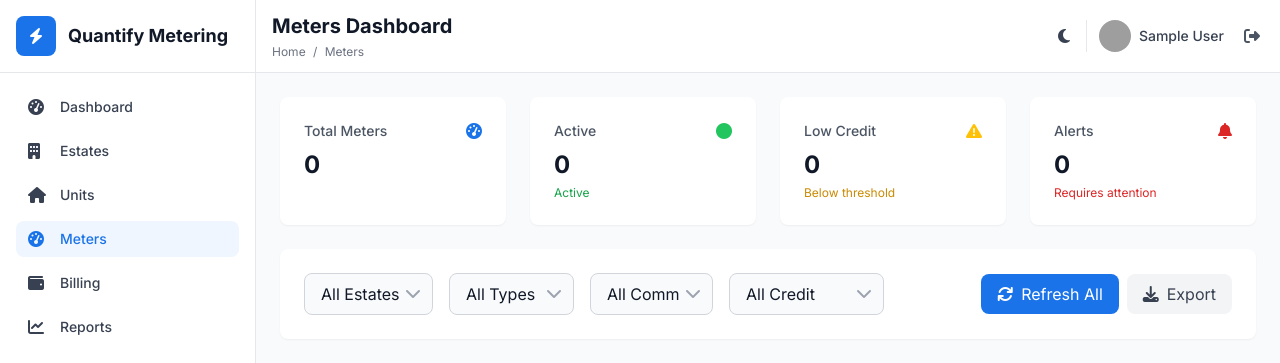
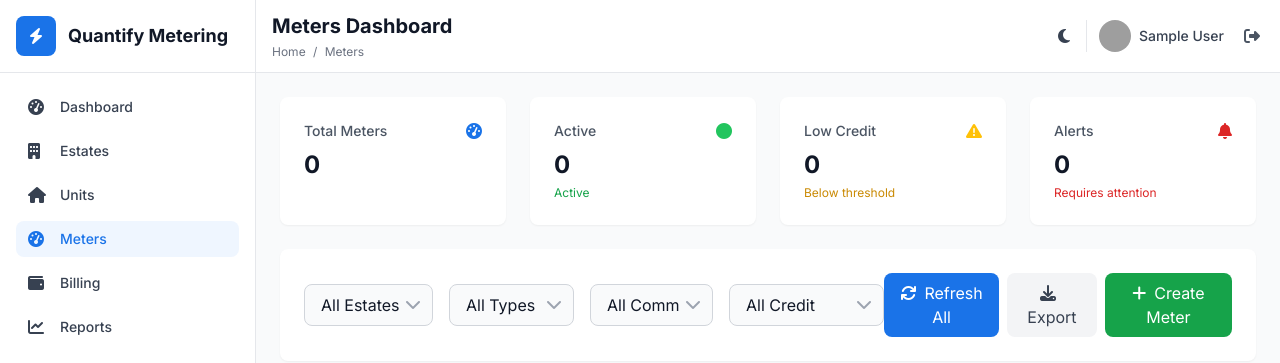
Before and after one commit to double-eye-za/QuantifyMeteringSystem, a Flask app: page /api/v1/meters in a window 1280 px wide. Shown: the top 363 px of the page. Run offline with Flask 3, Linux system fonts and the light colour scheme; the visitor is signed in with stand-in values (Sample User, id 1); data that the repository does not hold is empty; some libraries are stand-ins or nearby versions; grey boxes are pictures that could not be loaded.

Commit message:
feat: add meter creation and availability listing functionality, including a modal for user input and corresponding API endpoints

```diff
--- a/app/models/meter.py
+++ b/app/models/meter.py
@@ -73,10 +73,66 @@ class Meter(db.Model):
         return query
 
     @staticmethod
+    def list_available_by_type(meter_type: str):
+        """Meters of a type that are not assigned to any unit."""
+        from .unit import Unit
+
+        subq_ids = db.session.query(Unit.electricity_meter_id).union(
+            db.session.query(Unit.water_meter_id), db.session.query(Unit.solar_meter_id)
+        )
+        return (
+            Meter.query.filter(Meter.meter_type == meter_type)
+            .filter(~Meter.id.in_(subq_ids))
+            .order_by(Meter.serial_number.asc())
+            .all()
+        )
+
+    @staticmethod
     def get_by_id(meter_id):
         return Meter.query.get(meter_id)
 
-    def to_dict(self) -> dict:
+    @staticmethod
+    def create_from_payload(payload: dict):
+        meter = Meter(
+            serial_number=payload["serial_number"],
+            meter_type=payload["meter_type"],
+            manufacturer=payload.get("manufacturer"),
+            model=payload.get("model"),
+            installation_date=payload.get("installation_date"),
+            last_reading=None,
+            last_reading_date=None,
+            communication_type=payload.get("communication_type", "plc"),
+            communication_status=payload.get("communication_status", "online"),
+            last_communication=None,
+            firmware_version=payload.get("firmware_version"),
+            is_prepaid=payload.get("is_prepaid", True),
+            is_active=payload.get("is_active", True),
+        )
+        db.session.add(meter)
+        db.session.commit()
+        return meter
+
+    @staticmethod
+    def get_electricity_meters():
+        return (
+            Meter.get_all(meter_type="electricity")
+            .order_by(Meter.serial_number.asc())
+            .all()
+        )
+
+    @staticmethod
+    def get_water_meters():
+        return (
+            Meter.get_all(meter_type="water").order_by(Meter.serial_number.asc()).all()
+        )
+
+    @staticmethod
+    def get_solar_meters():
+        return (
+            Meter.get_all(meter_type="solar").order_by(Meter.serial_number.asc()).all()
+        )
+
+    def to_dict(self):
         return {
             "id": self.id,
             "serial_number": self.serial_number,
@@ -105,11 +161,11 @@ class Meter(db.Model):
         }
 
     @staticmethod
-    def count_all() -> int:
+    def count_all():
         return Meter.query.count()
 
     @staticmethod
-    def count_active_dc450s() -> int:
+    def count_active_dc450s():
         return Meter.query.filter(
             Meter.communication_type == "plc", Meter.communication_status == "online"
         ).count()
--- a/app/routes/v1/meters.py
+++ b/app/routes/v1/meters.py
@@ -252,6 +252,39 @@ def get_meter(meter_id: int):
     return jsonify({"data": meter.to_dict()})
 
 
+@api_v1.post("/meters")
+@login_required
+def create_meter():
+    payload = request.get_json(force=True) or {}
+    required = ["serial_number", "meter_type"]
+    missing = [f for f in required if not payload.get(f)]
+    if missing:
+        return jsonify({"error": f"Missing fields: {', '.join(missing)}"}), 400
+    meter = Meter.create_from_payload(payload)
+    return jsonify({"data": meter.to_dict()}), 201
+
+
+@api_v1.get("/meters/available")
+@login_required
+def available_meters():
+    meter_type = request.args.get("meter_type")
+    if not meter_type:
+        return jsonify({"error": "meter_type is required"}), 400
+    items = Meter.list_available_by_type(meter_type)
+    return jsonify(
+        {
+            "data": [
+                {
+                    "id": m.id,
+                    "serial_number": m.serial_number,
+                    "meter_type": m.meter_type,
+                }
+                for m in items
+            ]
+        }
+    )
+
+
 @api_v1.get("/meters/<int:meter_id>/readings")
 @login_required
 def meter_readings(meter_id: int):
--- a/app/templates/meters/meters.html
+++ b/app/templates/meters/meters.html
@@ -103,6 +103,9 @@ block breadcrumb %}
                     </button>
                     <button class="px-4 py-2 bg-gray-100 dark:bg-gray-700 text-gray-700 dark:text-gray-200 rounded-lg hover:bg-gray-200 dark:hover:bg-gray-600">
                         <i class="fas fa-download mr-2"></i>Export
+                    </button>
+                    <button type="button" onclick="showCreateMeter()" class="px-4 py-2 bg-green-600 text-white rounded-lg hover:bg-green-700">
+                        <i class="fas fa-plus mr-2"></i>Create Meter
                     </button>
                 </div>
             </div>
@@ -266,6 +269,61 @@ block breadcrumb %}
                 </div>
             </div>
         </div>
+
+        <!-- Create Meter Modal -->
+        <div id="createMeterModal" class="fixed inset-0 bg-black/50 z-50 hidden items-center justify-center p-4">
+          <div class="bg-white dark:bg-gray-800 rounded-lg shadow-xl w-full max-w-xl">
+            <div class="p-4 border-b border-gray-200 dark:border-gray-700 flex items-center justify-between">
+              <h3 class="text-lg font-semibold">Create New Meter</h3>
+              <button onclick="hideCreateMeter()"><i class="fas fa-times"></i></button>
+            </div>
+            <form id="createMeterForm" onsubmit="event.preventDefault(); submitCreateMeter();" class="p-4 space-y-4">
+              <div class="grid grid-cols-1 md:grid-cols-2 gap-4">
+                <div>
+                  <label class="text-sm">Serial Number</label>
+                  <input name="serial_number" class="w-full px-3 py-2 border rounded" required />
+                </div>
+                <div>
+                  <label class="text-sm">Meter Type</label>
+                  <select name="meter_type" class="w-full px-3 py-2 border rounded" required>
+                    <option value="electricity">Electricity</option>
+                    <option value="water">Water</option>
+                    <option value="solar">Solar</option>
+                  </select>
+                </div>
+              </div>
+              <div class="grid grid-cols-1 md:grid-cols-2 gap-4">
+                <div>
+                  <label class="text-sm">Manufacturer</label>
+                  <input name="manufacturer" class="w-full px-3 py-2 border rounded" />
+                </div>
+                <div>
+                  <label class="text-sm">Model</label>
+                  <input name="model" class="w-full px-3 py-2 border rounded" />
+                </div>
+              </div>
+              <div class="grid grid-cols-1 md:grid-cols-2 gap-4">
+                <div>
+                  <label class="text-sm">Communication Type</label>
+                  <select name="communication_type" class="w-full px-3 py-2 border rounded">
+                    <option value="plc">PLC</option>
+                    <option value="cellular">Cellular</option>
+                    <option value="wifi">Wi-Fi</option>
+                    <option value="manual">Manual</option>
+                  </select>
+                </div>
+                <div>
+                  <label class="text-sm">Firmware Version</label>
+                  <input name="firmware_version" class="w-full px-3 py-2 border rounded" />
+                </div>
+              </div>
+              <div class="flex justify-end gap-2 pt-2">
+                <button type="button" onclick="hideCreateMeter()" class="px-3 py-2 border rounded">Cancel</button>
+                <button type="submit" class="px-3 py-2 bg-primary text-white rounded">Create</button>
+              </div>
+            </form>
+          </div>
+        </div>
 {% endblock %} {% block extra_js %}
     <script>
         // Auto-refresh simulation (updates last reading times)
@@ -285,5 +343,22 @@ block breadcrumb %}
                 }
             }
         }, 5000);
+
+        function showCreateMeter(){
+          const m = document.getElementById('createMeterModal');
+          m.classList.remove('hidden'); m.classList.add('flex');
+        }
+        function hideCreateMeter(){
+          const m = document.getElementById('createMeterModal');
+          m.classList.add('hidden'); m.classList.remove('flex');
+        }
+        async function submitCreateMeter(){
+          const form = document.getElementById('createMeterForm');
+          const payload = Object.fromEntries(new FormData(form).entries());
+          const resp = await fetch('/api/v1/meters', { method: 'POST', headers: { 'Content-Type': 'application/json' }, body: JSON.stringify(payload) });
+          if(!resp.ok){ alert('Failed to create meter'); return; }
+          hideCreateMeter();
+          window.location.reload();
+        }
     </script>
 {% endblock %}
```
